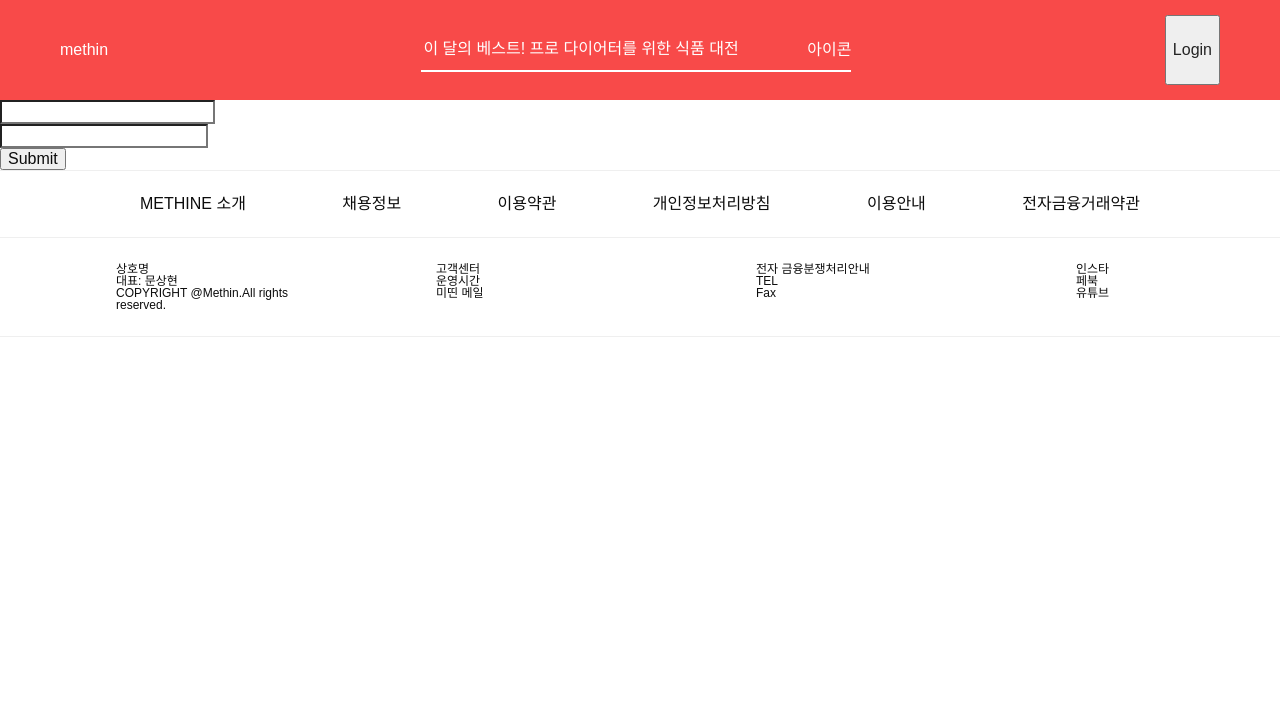
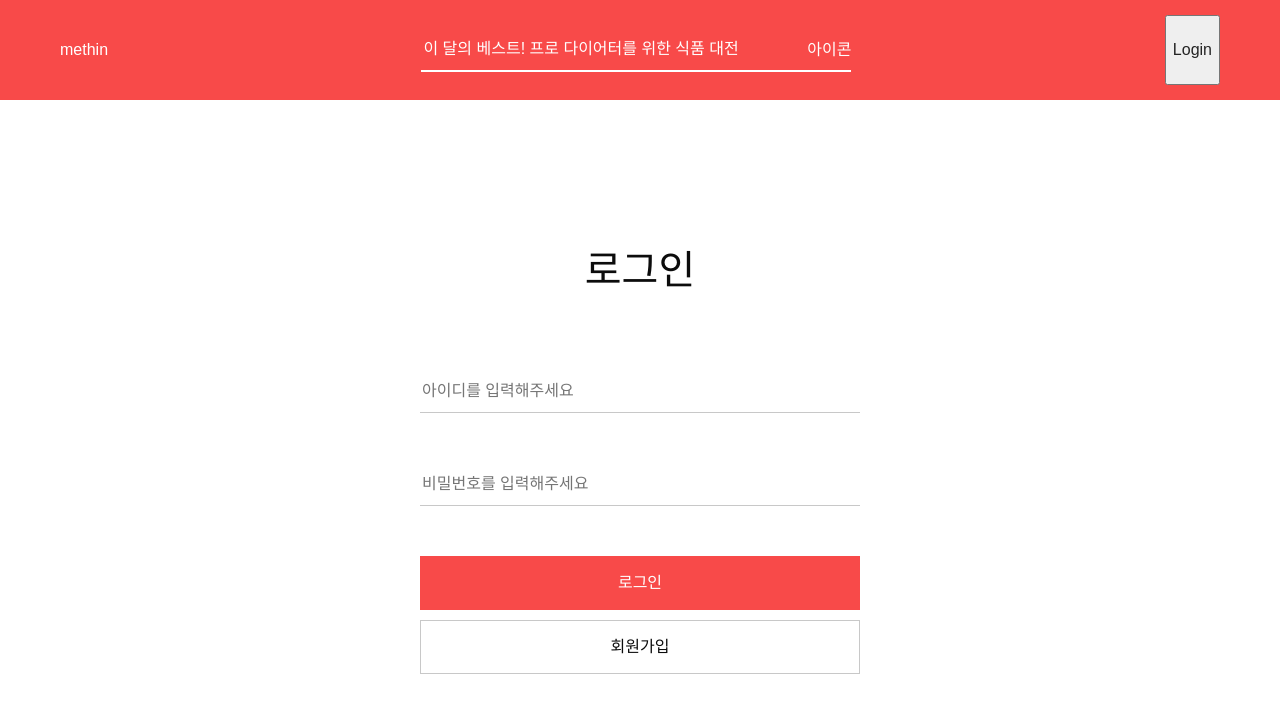
Before and after one commit to soohanlee/methin, a React (Create React App) app: page /login in a window 1280 px wide. Shown: the top 712 px of the page. Built offline with nearby package versions, Linux system fonts and the light colour scheme; what notyf would draw is missing.

Commit message:
버튼 컴포넌트 제작 및 로그인 페이지 제작

```diff
--- a/src/App.js
+++ b/src/App.js
@@ -39,7 +39,8 @@ const { Header, Content } = Layout;
 const UserContainer = styled(Layout)`
   display: flex;
   flex-direction: column;
-  overflow: hidden;
+  overflow-y: auto;
+  height: 100%;
 `;
 
 const CustomHeader = styled(Header)`
@@ -54,7 +55,6 @@ const CustomContent = styled(Content)`
   flex-direction: column;
   flex: 1;
   height: 100%;
-  overflow-y: auto;
   background: ${(props) => props.theme.BACKGROUND};
 `;
 
--- /dev/null
+++ b/src/components/styled/Button/index.js
@@ -0,0 +1,21 @@
+import styled, { css } from 'styled-components';
+
+const Button = styled.button`
+  border: 0.1rem solid transparent;
+  cursor: pointer;
+  width: 100%;
+  display: flex;
+  justify-content: center;
+  align-items: center;
+`;
+
+export const MainButton = styled(Button)`
+  background: ${(props) => props.theme.SIGNITURE_MAIN};
+  color: ${(props) => props.theme.TEXT_HYPERLINK};
+`;
+
+export const SubButton = styled(Button)`
+  background: ${(props) => props.theme.BACKGROUND};
+  color: ${(props) => props.theme.TEXT_MAIN};
+  border: 0.1rem solid ${(props) => props.theme.TEXT_DISABLE};
+`;
--- a/src/components/styled/Form/index.js
+++ b/src/components/styled/Form/index.js
@@ -1,6 +1,12 @@
 import styled from 'styled-components';
 export const Input = styled.input`
   display: flex;
+  border: 0;
+  border-bottom: 0.1rem solid ${(props) => props.theme.LINE};
 `;
 
 export const Form = styled.form``;
+
+export const Label = styled.div`
+  color: ${(props) => props.theme.TEXT_MAIN};
+`;
--- a/src/pages/auths/Login/index.jsx
+++ b/src/pages/auths/Login/index.jsx
@@ -1,6 +1,7 @@
 import React, { useContext, useEffect } from 'react';
 import { useForm } from 'react-hook-form';
 import { useHistory } from 'react-router';
+import styled from 'styled-components';
 
 import { logInWithCreds } from 'apis/auth';
 import {
@@ -8,6 +9,7 @@ import {
   setRefreshToken,
   cleanToken,
 } from 'utils/tokenManager';
+import { ROUTE_PATH } from 'configs/config';
 import { notification } from 'utils/notification';
 import {
   UserContext,
@@ -16,7 +18,58 @@ import {
   NOT_LOGGED_IN,
 } from 'store/user-context';
 
-import { Input, Form } from 'components/styled/Form';
+import {
+  Input as OriginInput,
+  Form as OriginForm,
+  Label as OriginLabel,
+} from 'components/styled/Form';
+import {
+  MainButton as OriginMainButton,
+  SubButton as OriginSubButton,
+} from 'components/styled/Button';
+import { AuthContainer } from 'pages/auths/styled';
+
+const Container = styled(AuthContainer)`
+  display: flex;
+  flex-direction: column;
+  justify-content: center;
+  align-items: center;
+  width: 100%;
+  max-width: 44rem;
+  margin: auto;
+`;
+
+const Form = styled(OriginForm)`
+  width: 100%;
+`;
+
+const Label = styled(OriginLabel)`
+  font-size: 4rem;
+  margin-bottom: 7rem;
+  line-height: 1.5;
+`;
+
+const InputContainer = styled.div`
+  display: flex;
+  flex-direction: column;
+  margin-bottom: 4rem;
+`;
+
+const Input = styled(OriginInput)`
+  width: 100%;
+  line-height: 4rem;
+  margin-bottom: 1rem;
+  border-bottom: 0.1rem solid ${(props) => props.theme.TEXT_DISABLE};
+`;
+
+const MainButton = styled(OriginMainButton)`
+  line-height: 5rem;
+  margin-bottom: 1rem;
+`;
+
+const SubButton = styled(OriginSubButton)`
+  line-height: 5rem;
+`;
 
 const Login = () => {
   const {
@@ -58,19 +111,38 @@ const Login = () => {
     }
   };
 
+  const handleMoveSignupPage = () => {
+    history.push(ROUTE_PATH.signup);
+  };
+
   return (
-    <Form onSubmit={handleSubmit(onSubmit)}>
-      <Input {...register('id', { required: true })} type="text" />
-      {errors.id && <span>This field is required</span>}
+    <Container>
+      <Label>로그인</Label>
+      <Form onSubmit={handleSubmit(onSubmit)}>
+        <InputContainer>
+          <Input
+            {...register('id', { required: true })}
+            type="text"
+            placeholder="아이디를 입력해주세요"
+          />
+          {errors.id && <span>This field is required</span>}
+        </InputContainer>
 
-      <Input {...register('password', { required: true })} type="password" />
-      {errors.password && <span>This field is required</span>}
+        <InputContainer>
+          <Input
+            {...register('password', { required: true })}
+            type="password"
+            placeholder="비밀번호를 입력해주세요"
+          />
+          {errors.password && <span>This field is required</span>}
+        </InputContainer>
 
-      {errors.phone && <span>This field is required</span>}
+        <MainButton type="submit">로그인</MainButton>
+        <SubButton onClick={handleMoveSignupPage}>회원가입</SubButton>
 
-      <Input type="submit" />
-      {login.loginState === LOGGING_IN && <div>로그인중</div>}
-    </Form>
+        {login.loginState === LOGGING_IN && <div>로그인중</div>}
+      </Form>
+    </Container>
   );
 };
 
--- /dev/null
+++ b/src/pages/auths/styled/index.js
@@ -0,0 +1,5 @@
+import styled from 'styled-components';
+
+export const AuthContainer = styled.div`
+  padding: 14rem 0;
+`;
```
Also changed, not shown: src/pages/Product/ProductItem.jsx (+58 -3 lines).
